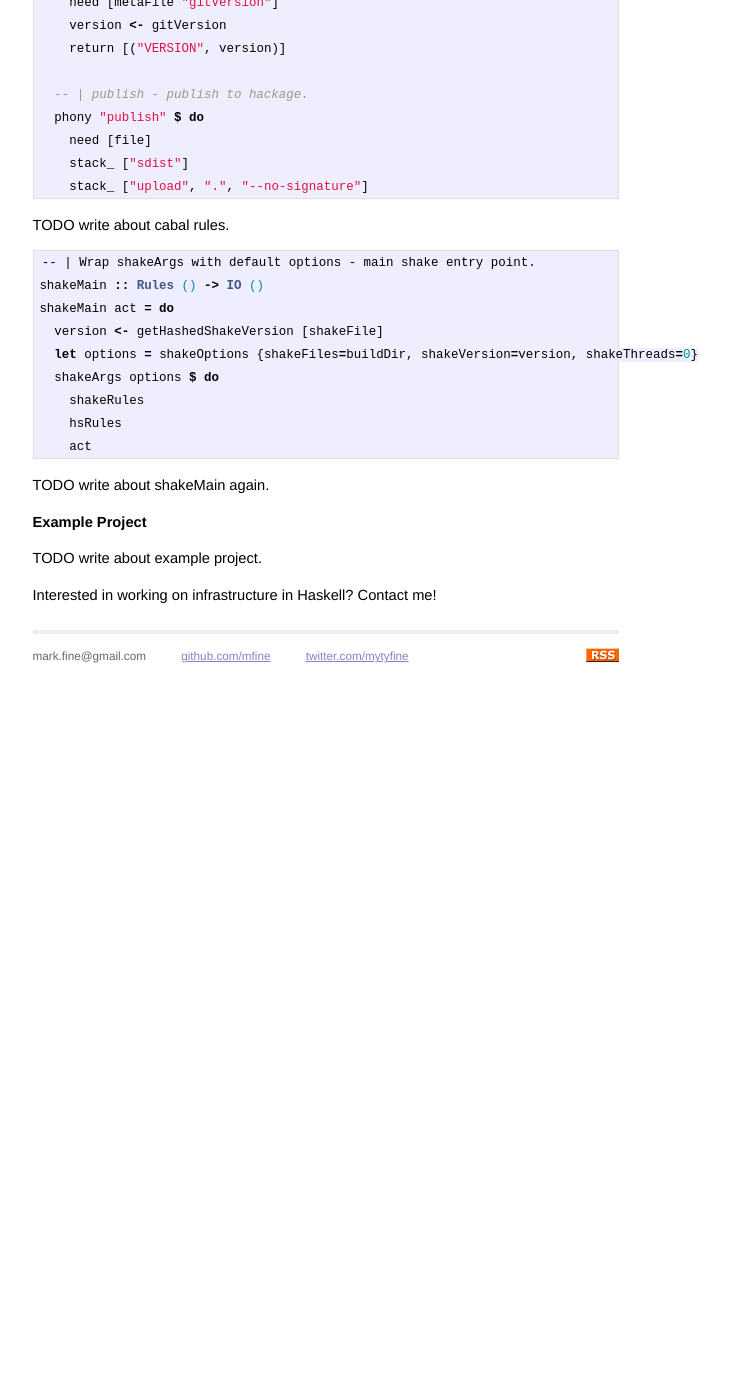
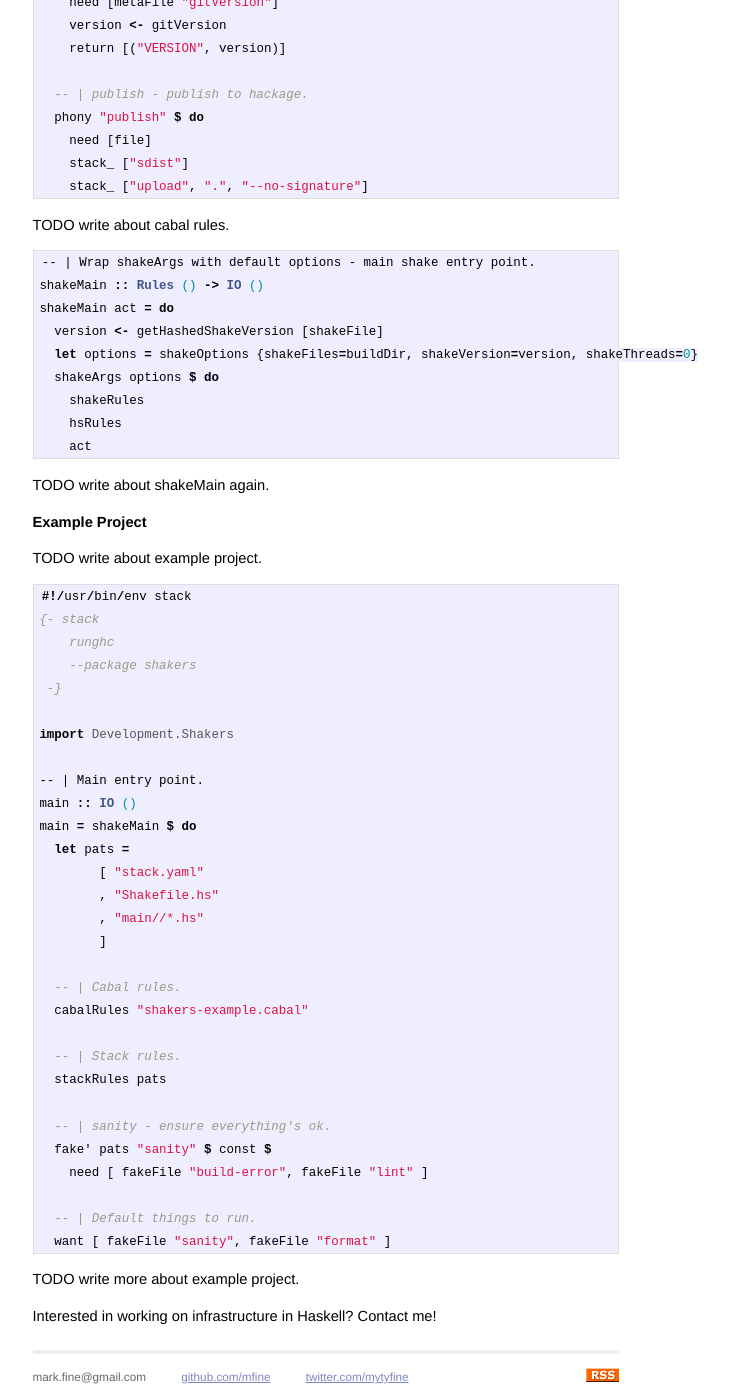
Before and after one commit to mfine/mfine.github.io, a Jekyll site: the page built from _posts/2017-01-08-shaking-things-up.md, in a window 1280 px wide and 1400 px high, scrolled down 6264 px. Shown: the whole window, without its empty margins (314-1043 px from the left). Built offline with Jekyll 4.4.1, drawn with Linux system fonts in a browser that asks for light colours; before the commit the page ends 6943 px from its top, so only the background shows below that.

Commit message:
More source.

````diff
--- a/_posts/2017-01-08-shaking-things-up.md
+++ b/_posts/2017-01-08-shaking-things-up.md
@@ -308,6 +308,41 @@ Example Project
 
 TODO write about example project.
 
+```haskell
+#!/usr/bin/env stack
+{- stack
+    runghc
+    --package shakers
+ -}
+
+import Development.Shakers
+
+-- | Main entry point.
+main :: IO ()
+main = shakeMain $ do
+  let pats =
+        [ "stack.yaml"
+        , "Shakefile.hs"
+        , "main//*.hs"
+        ]
+
+  -- | Cabal rules.
+  cabalRules "shakers-example.cabal"
+
+  -- | Stack rules.
+  stackRules pats
+
+  -- | sanity - ensure everything's ok.
+  fake' pats "sanity" $ const $
+    need [ fakeFile "build-error", fakeFile "lint" ]
+
+  -- | Default things to run.
+  want [ fakeFile "sanity", fakeFile "format" ]
+```
+
+TODO write more about example project.
+
+
 Interested in working on infrastructure in Haskell? Contact me!
 
 [shake]:           http://hackage.haskell.org/package/shake
````
